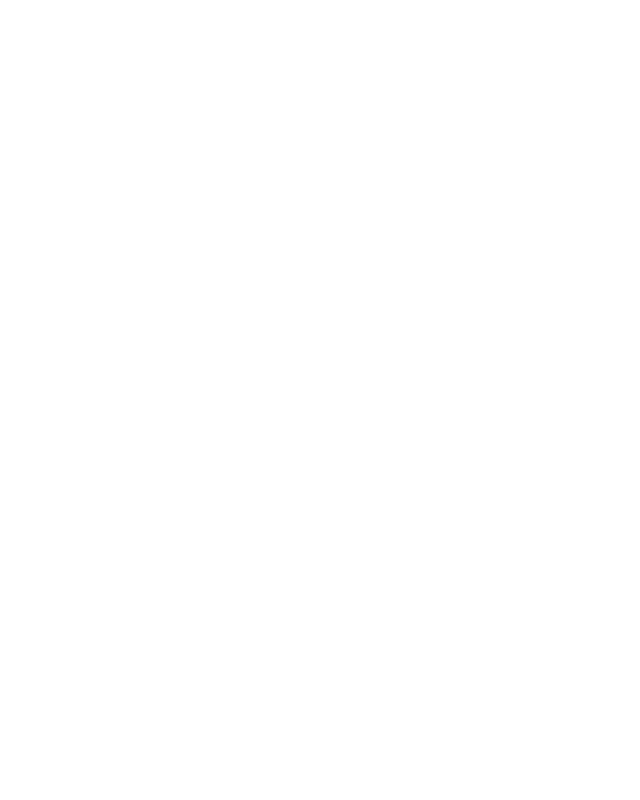
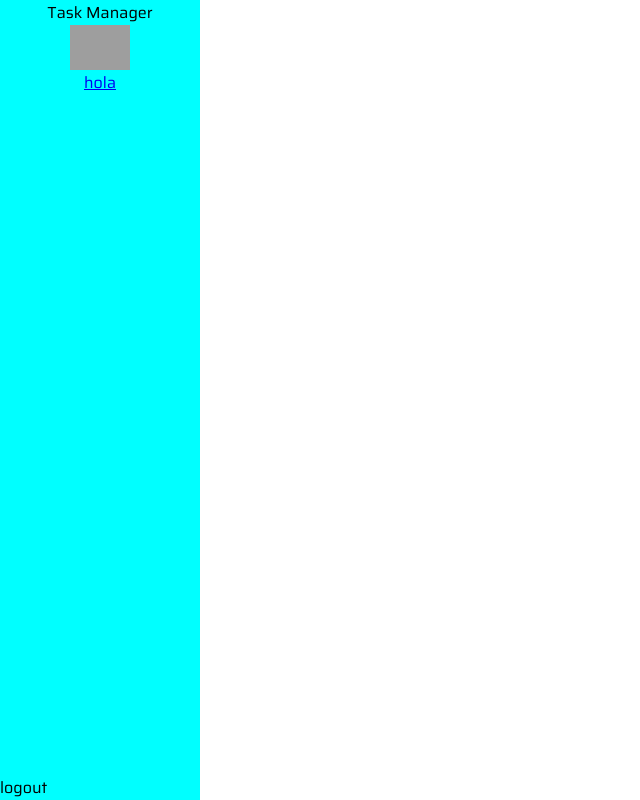
Before and after one commit to Yjsd121/Tasks-Manager, a React (Vite) app: page /AdminView in a window 1280 px wide. Before the commit this address had no page. Shown: the whole page, without its empty margins (0-640 px from the left). Built offline with nearby package versions, Linux system fonts and the light colour scheme; grey boxes are pictures that could not be loaded.

Commit message:
Admin View started desing

```diff
--- /dev/null
+++ b/src/AdminView/AdminView.jsx
@@ -0,0 +1,7 @@
+import { SideBar } from '../components/SideBar/SideBar'
+
+export function AdminView() {
+  return (
+    <SideBar />
+  )
+}
--- a/src/App.jsx
+++ b/src/App.jsx
@@ -2,6 +2,7 @@
 import { BrowserRouter, Routes, Route } from 'react-router-dom'
 import { Login } from './login/login'
 import { Viewtask } from './main/Viewtask'
+import { AdminView } from './AdminView/AdminView'
 
 export function App() {
   return (
@@ -9,7 +10,7 @@
       <Routes>
         <Route path='/' element={<Login />} />
         <Route path='/tasksView' element={<Viewtask />} />
-        {/* <Route path='/AdminView' element={<AdminView />} /> */}
+        <Route path='/AdminView' element={<AdminView />} />
       </Routes>
     </BrowserRouter>
   )
--- /dev/null
+++ b/src/components/Forms/Addtaskform.css
@@ -0,0 +1,42 @@
+form {
+  display: flex;
+  flex-direction: column;
+  padding: 10px;
+  gap: 0.5rem;
+}
+
+form p {
+  font-size: 20px;
+}
+form input {
+  border-radius: 5px;
+  padding-left: 5px;
+  outline: none;
+}
+
+form textarea {
+  width: 100%;
+  min-height: 100px;
+  resize: vertical;
+  border-radius: 10px;
+  padding-left: 5px;
+  outline: none;
+}
+
+.inputTime {
+  height: 53px;
+  border-radius: 5px;
+  border: solid 1px rgb(184, 181, 181);
+}
+
+.btn-conntainer {
+  display: flex;
+  justify-content: space-around;
+}
+
+.btn-conntainer button {
+  width: 150px;
+  height: 40px;
+  background-color: transparent;
+  border: solid 2px rgb(212, 210, 210);
+}
--- a/src/components/Forms/Addtaskform.jsx
+++ b/src/components/Forms/Addtaskform.jsx
@@ -1,5 +1,62 @@
+import * as React from 'react'
+import Box from '@mui/material/Box'
+import InputLabel from '@mui/material/InputLabel'
+import MenuItem from '@mui/material/MenuItem'
+import FormControl from '@mui/material/FormControl'
+import Select from '@mui/material/Select'
+import './Addtaskform.css'
+
 export function AddTask() {
+  const [age, setAge] = React.useState('')
+
+  const handleChange = (event) => {
+    setAge(event.target.value)
+  }
   return (
-    <h1>Hola</h1>
+    <form>
+      <p>Title</p>
+      <input placeholder='Title' style={{ width: '100%' }} />
+      <p>Description</p>
+      <textarea placeholder='Desciption' />
+      <div className='filters-container'>
+        <Box sx={{ minWidth: 120 }}>
+          <FormControl fullWidth>
+            <InputLabel id='demo-simple-select-label'>Priority</InputLabel>
+            <Select
+              labelId='demo-simple-select-label'
+              id='demo-simple-select'
+              value={age}
+              label='Priority'
+              onChange={handleChange}
+            >
+              <MenuItem value='high'>high</MenuItem>
+              <MenuItem value='midium'>midium</MenuItem>
+              <MenuItem value='low'>low</MenuItem>
+            </Select>
+          </FormControl>
+        </Box>
+        <Box sx={{ minWidth: 120 }}>
+          <FormControl fullWidth>
+            <InputLabel id='demo-simple-select-label'>Asigned to</InputLabel>
+            <Select
+              labelId='demo-simple-select-label'
+              id='demo-simple-select'
+              value={age}
+              label='Asigned to'
+              onChange={handleChange}
+            >
+              <MenuItem value='yader'>yader</MenuItem>
+              <MenuItem value='Carlos'>Carlos</MenuItem>
+              <MenuItem value='Kevin'>Kevin</MenuItem>
+            </Select>
+          </FormControl>
+        </Box>
+        <input className='inputTime' type='date' />
+      </div>
+      <div className='btn-conntainer'>
+        <button>cancel</button>
+        <button>send</button>
+      </div>
+    </form>
   )
 }
--- /dev/null
+++ b/src/components/SideBar/SideBar.css
@@ -0,0 +1,19 @@
+.SideBar-container {
+  height: 100dvh;
+  width: 200px;
+  background-color: aqua;
+}
+
+.SideBar {
+  display: flex;
+  flex-direction: column;
+  justify-content: space-between;
+  height: 100%;
+}
+
+.Logo {
+  display: flex;
+  flex-direction: column  ;
+  justify-content: center;
+  align-items: center;
+}
--- /dev/null
+++ b/src/components/SideBar/SideBar.jsx
@@ -0,0 +1,23 @@
+import { NavLink } from 'react-router-dom'
+import './SideBar.css'
+export function SideBar() {
+  return (
+    <section className='SideBar-container'>
+      <div className='SideBar'>
+        <div className='Logo'>
+          <p>Task Manager</p>
+          <img className='icon' src='TasksIcon.png' />
+          <div>
+            <NavLink>
+              hola
+            </NavLink>
+          </div>
+        </div>
+
+        <div className='logout'>
+          logout
+        </div>
+      </div>
+    </section>
+  )
+}
--- a/src/main/Viewtask.jsx
+++ b/src/main/Viewtask.jsx
@@ -6,8 +6,9 @@
 import { Modal } from '../components/modal/modal'
 import { useState } from 'react'
 import CircularProgress from '@mui/material/CircularProgress'
+import { AddTask } from '../components/Forms/Addtaskform'
+import { Tasksmap } from './taskmap'
 
-import { Tasksmap } from './taskmap'
 export function Viewtask() {
   const [showmodal, setshow] = useState(false)
   const hastask = tasks?.length > 0
@@ -22,7 +23,7 @@
           : <div style={{ display: 'flex', justifyContent: 'center', alignItems: 'center' }}><CircularProgress color='white' /></div>
       }
       {
-        showmodal && <Modal>  </Modal>
+        showmodal && <Modal> <AddTask /> </Modal>
       }
     </main>
   )
```
